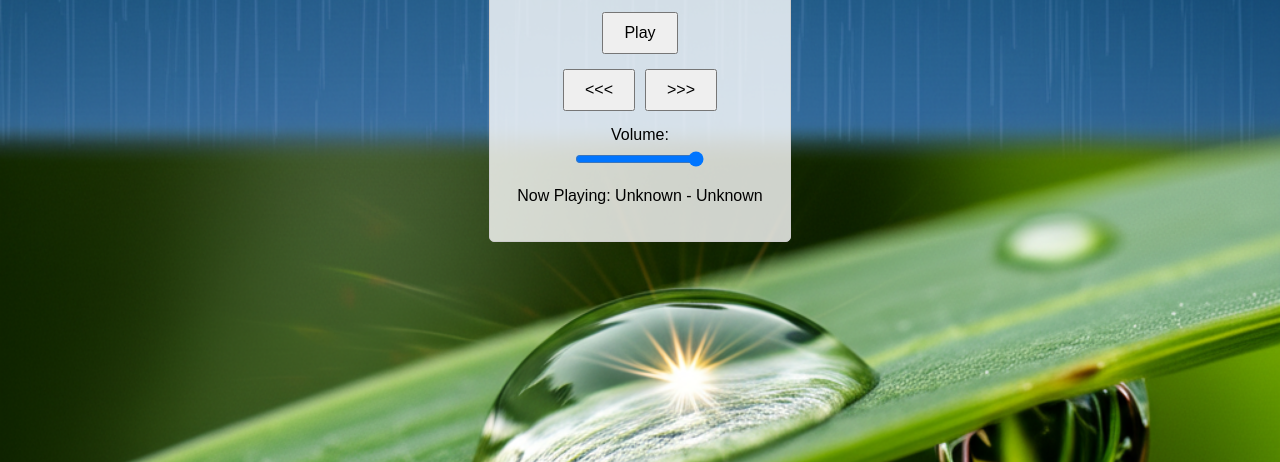
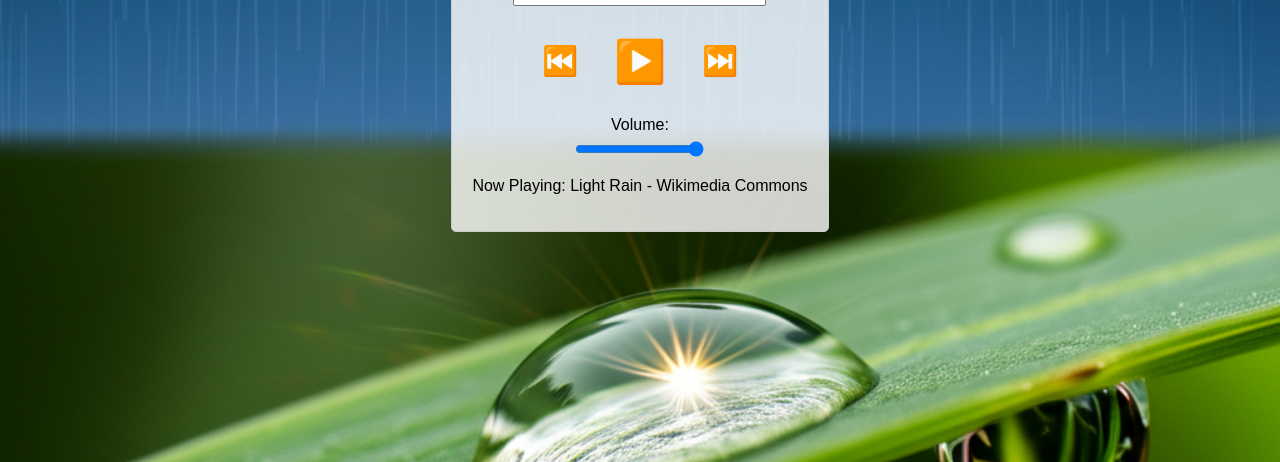
Before and after one commit to chasemp/rainflow, a plain HTML site: page index.html in a window 1280 px wide. Shown: the part 354-816 px from the top of the page. Drawn offline with Linux system fonts and the light colour scheme.

Commit message:
update controls to be symbols

```diff
--- a/index.html
+++ b/index.html
@@ -35,10 +35,10 @@
 
         <audio id="audio-player" src="audio/light_rain.mp3" preload="metadata" loop></audio>
         <div class="controls">
-            <button id="play-pause-btn">Play</button>
-            <div>
-                <button id="prev-btn">&lt;&lt;&lt;</button>
-                <button id="next-btn">&gt;&gt;&gt;</button>
+            <div class="player-controls">
+                <button id="prev-btn">⏮️</button>
+                <button id="play-pause-btn">▶️</button>
+                <button id="next-btn">⏭️</button>
             </div>
         </div>
 
--- a/script.js
+++ b/script.js
@@ -94,17 +94,17 @@ nextBtn.addEventListener('click', () => {
 playPauseBtn.addEventListener('click', () => {
     if (isPlaying) {
         audioPlayer.pause();
-        playPauseBtn.textContent = 'Play';
+        playPauseBtn.textContent = '▶️';
     } else {
         audioPlayer.play();
-        playPauseBtn.textContent = 'Pause';
+        playPauseBtn.textContent = '⏸️';
     }
     isPlaying = !isPlaying;
 });
 
 audioPlayer.addEventListener('ended', () => {
     isPlaying = false;
-    playPauseBtn.textContent = 'Play';
+    playPauseBtn.textContent = '▶️';
 });
 
 // Volume Control Event Listener
@@ -124,6 +124,10 @@ document.addEventListener('DOMContentLoaded', () => {
         if (selectedTrack) {
             updateAudioSource(selectedTrack);
         }
+    } else {
+        // Initialize with the first track (Light Rain)
+        const initialTrack = audioFiles[0];
+        updateAudioSource(initialTrack);
     }
 
     if (volume) {
--- a/style.css
+++ b/style.css
@@ -23,18 +23,37 @@ body {
     margin-top: 10px;
 }
 
-.controls button {
-    padding: 10px 20px;
-    font-size: 16px;
-    cursor: pointer;
-    margin: 5px; /* Add some spacing */
+.player-controls {
+    display: flex;
+    justify-content: center;
+    align-items: center;
+    gap: 5px;
 }
 
-/* Center the previous/next button container */
-.controls > div {
+.controls button {
+    width: 60px;
+    height: 60px;
+    padding: 0;
+    border-radius: 50%;
     display: flex;
+    align-items: center;
     justify-content: center;
-    margin-top: 5px;
+    font-size: 29px;
+    background-color: transparent;
+    color: #333;
+    border: none;
+    cursor: pointer;
+    transition: transform 0.2s ease;
+}
+
+.controls button:hover {
+    transform: scale(1.1);
+}
+
+#play-pause-btn {
+    width: 90px;
+    height: 90px;
+    font-size: 42px;
 }
 
 #splash-screen {
```
Also changed, not shown: 2 other files.
